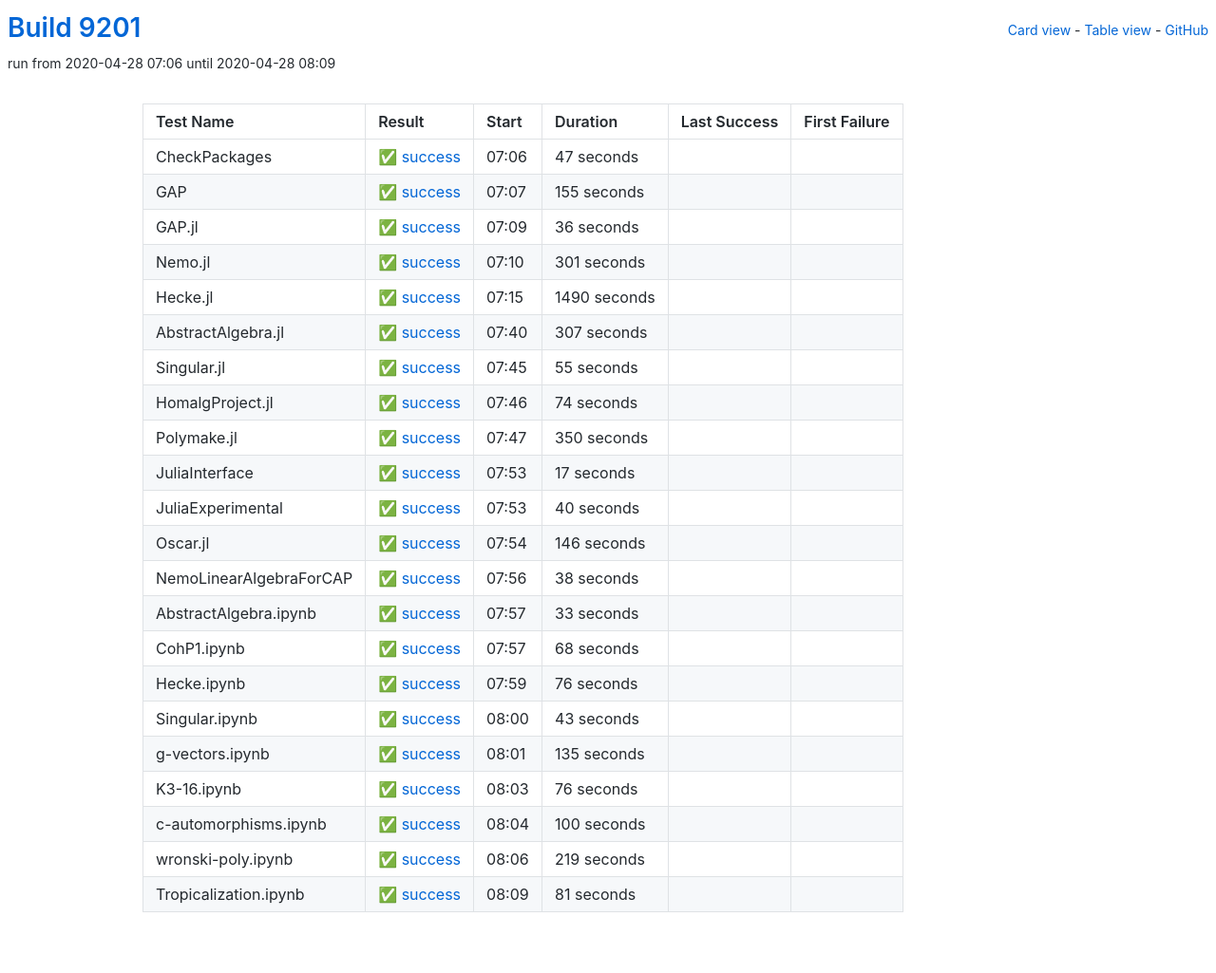
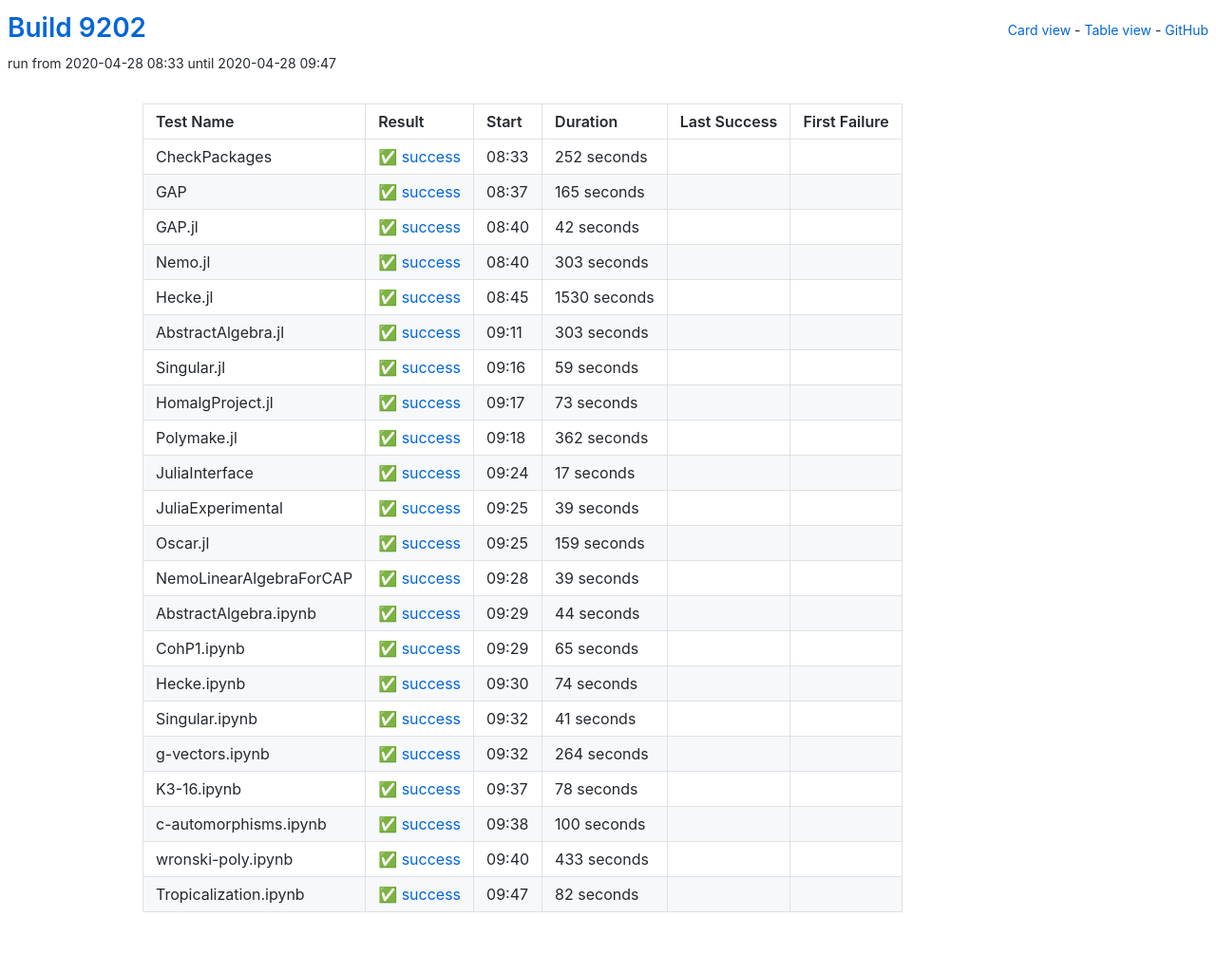
Before and after one commit to oscar-system/oscar-ci-status, a Jekyll site: the page built from table.html, in a window 1280 px wide. Shown: the whole page at 95% size. Built offline with Jekyll 4.4.1, drawn with Linux system fonts in a browser that asks for light colours.

Commit message:
Build 9202

```diff
--- a/_data/ci.yml
+++ b/_data/ci.yml
@@ -1,82 +1,170 @@
-build: 9201
-build_url: https://oscarci.mathematik.uni-kl.de/job/oscar/9201/
+build: 9202
+build_url: https://oscarci.mathematik.uni-kl.de/job/oscar/9202/
 job: oscar
 tests:
-- duration: 47
+- duration: 252
   exitcode: 0
   first_failure: false
   first_failure_url: null
   last_success: false
   last_success_url: null
-  log: https://oscarci.mathematik.uni-kl.de/job/oscar/9201/artifact/logs/build-9201/CheckPackages.log
+  log: https://oscarci.mathematik.uni-kl.de/job/oscar/9202/artifact/logs/build-9202/CheckPackages.log
   name: CheckPackages
-  start: 2020-04-28 07:06
+  start: 2020-04-28 08:33
   status: success
   success: true
-- duration: 155
+- duration: 165
   exitcode: 0
   first_failure: false
   first_failure_url: null
   last_success: false
   last_success_url: null
-  log: https://oscarci.mathematik.uni-kl.de/job/oscar/9201/artifact/logs/build-9201/GAP.log
+  log: https://oscarci.mathematik.uni-kl.de/job/oscar/9202/artifact/logs/build-9202/GAP.log
   name: GAP
-  start: 2020-04-28 07:07
+  start: 2020-04-28 08:37
   status: success
   success: true
-- duration: 36
+- duration: 42
   exitcode: 0
   first_failure: false
   first_failure_url: null
   last_success: false
   last_success_url: null
-  log: https://oscarci.mathematik.uni-kl.de/job/oscar/9201/artifact/logs/build-9201/GAP.jl.log
+  log: https://oscarci.mathematik.uni-kl.de/job/oscar/9202/artifact/logs/build-9202/GAP.jl.log
   name: GAP.jl
-  start: 2020-04-28 07:09
+  start: 2020-04-28 08:40
   status: success
   success: true
-- duration: 301
+- duration: 303
   exitcode: 0
   first_failure: false
   first_failure_url: null
   last_success: false
   last_success_url: null
-  log: https://oscarci.mathematik.uni-kl.de/job/oscar/9201/artifact/logs/build-9201/Nemo.jl.log
+  log: https://oscarci.mathematik.uni-kl.de/job/oscar/9202/artifact/logs/build-9202/Nemo.jl.log
   name: Nemo.jl
-  start: 2020-04-28 07:10
+  start: 2020-04-28 08:40
   status: success
   success: true
-- duration: 1490
+- duration: 1530
   exitcode: 0
   first_failure: false
   first_failure_url: null
   last_success: false
   last_success_url: null
-  log: https://oscarci.mathematik.uni-kl.de/job/oscar/9201/artifact/logs/build-9201/Hecke.jl.log
+  log: https://oscarci.mathematik.uni-kl.de/job/oscar/9202/artifact/logs/build-9202/Hecke.jl.log
   name: Hecke.jl
-  start: 2020-04-28 07:15
+  start: 2020-04-28 08:45
   status: success
   success: true
-- duration: 307
+- duration: 303
   exitcode: 0
   first_failure: false
   first_failure_url: null
   last_success: false
   last_success_url: null
-  log: https://oscarci.mathematik.uni-kl.de/job/oscar/9201/artifact/logs/build-9201/AbstractAlgebra.jl.log
+  log: https://oscarci.mathematik.uni-kl.de/job/oscar/9202/artifact/logs/build-9202/AbstractAlgebra.jl.log
   name: AbstractAlgebra.jl
-  start: 2020-04-28 07:40
+  start: 2020-04-28 09:11
   status: success
   success: true
-- duration: 55
+- duration: 59
   exitcode: 0
   first_failure: false
   first_failure_url: null
   last_success: false
   last_success_url: null
-  log: https://oscarci.mathematik.uni-kl.de/job/oscar/9201/artifact/logs/build-9201/Singular.jl.log
+  log: https://oscarci.mathematik.uni-kl.de/job/oscar/9202/artifact/logs/build-9202/Singular.jl.log
   name: Singular.jl
-  start: 2020-04-28 07:45
+  start: 2020-04-28 09:16
+  status: success
+  success: true
+- duration: 73
+  exitcode: 0
+  first_failure: false
+  first_failure_url: null
+  last_success: false
+  last_success_url: null
+  log: https://oscarci.mathematik.uni-kl.de/job/oscar/9202/artifact/logs/build-9202/HomalgProject.jl.log
+  name: HomalgProject.jl
+  start: 2020-04-28 09:17
+  status: success
+  success: true
+- duration: 362
+  exitcode: 0
+  first_failure: false
+  first_failure_url: null
+  last_success: false
+  last_success_url: null
+  log: https://oscarci.mathematik.uni-kl.de/job/oscar/9202/artifact/logs/build-9202/Polymake.jl.log
+  name: Polymake.jl
+  start: 2020-04-28 09:18
+  status: success
+  success: true
+- duration: 17
+  exitcode: 0
+  first_failure: false
+  first_failure_url: null
+  last_success: false
+  last_success_url: null
+  log: https://oscarci.mathematik.uni-kl.de/job/oscar/9202/artifact/logs/build-9202/JuliaInterface.log
+  name: JuliaInterface
+  start: 2020-04-28 09:24
+  status: success
+  success: true
+- duration: 39
+  exitcode: 0
+  first_failure: false
+  first_failure_url: null
+  last_success: false
+  last_success_url: null
+  log: https://oscarci.mathematik.uni-kl.de/job/oscar/9202/artifact/logs/build-9202/JuliaExperimental.log
+  name: JuliaExperimental
+  start: 2020-04-28 09:25
+  status: success
+  success: true
+- duration: 159
+  exitcode: 0
+  first_failure: false
+  first_failure_url: null
+  last_success: false
+  last_success_url: null
+  log: https://oscarci.mathematik.uni-kl.de/job/oscar/9202/artifact/logs/build-9202/Oscar.jl.log
+  name: Oscar.jl
+  start: 2020-04-28 09:25
+  status: success
+  success: true
+- duration: 39
+  exitcode: 0
+  first_failure: false
+  first_failure_url: null
+  last_success: false
+  last_success_url: null
+  log: https://oscarci.mathematik.uni-kl.de/job/oscar/9202/artifact/logs/build-9202/NemoLinearAlgebraForCAP.log
+  name: NemoLinearAlgebraForCAP
+  start: 2020-04-28 09:28
+  status: success
+  success: true
+- duration: 44
+  exitcode: 0
+  first_failure: false
+  first_failure_url: null
+  last_success: false
+  last_success_url: null
+  log: https://oscarci.mathematik.uni-kl.de/job/oscar/9202/artifact/logs/build-9202/AbstractAlgebra.ipynb.log
+  name: AbstractAlgebra.ipynb
+  start: 2020-04-28 09:29
+  status: success
+  success: true
+- duration: 65
+  exitcode: 0
+  first_failure: false
+  first_failure_url: null
+  last_success: false
+  last_success_url: null
+  log: https://oscarci.mathematik.uni-kl.de/job/oscar/9202/artifact/logs/build-9202/CohP1.ipynb.log
+  name: CohP1.ipynb
+  start: 2020-04-28 09:29
   status: success
   success: true
 - duration: 74
@@ -85,130 +173,42 @@ tests:
   first_failure_url: null
   last_success: false
   last_success_url: null
-  log: https://oscarci.mathematik.uni-kl.de/job/oscar/9201/artifact/logs/build-9201/HomalgProject.jl.log
-  name: HomalgProject.jl
-  start: 2020-04-28 07:46
+  log: https://oscarci.mathematik.uni-kl.de/job/oscar/9202/artifact/logs/build-9202/Hecke.ipynb.log
+  name: Hecke.ipynb
+  start: 2020-04-28 09:30
   status: success
   success: true
-- duration: 350
+- duration: 41
   exitcode: 0
   first_failure: false
   first_failure_url: null
   last_success: false
   last_success_url: null
-  log: https://oscarci.mathematik.uni-kl.de/job/oscar/9201/artifact/logs/build-9201/Polymake.jl.log
-  name: Polymake.jl
-  start: 2020-04-28 07:47
+  log: https://oscarci.mathematik.uni-kl.de/job/oscar/9202/artifact/logs/build-9202/Singular.ipynb.log
+  name: Singular.ipynb
+  start: 2020-04-28 09:32
   status: success
   success: true
-- duration: 17
+- duration: 264
   exitcode: 0
   first_failure: false
   first_failure_url: null
   last_success: false
   last_success_url: null
-  log: https://oscarci.mathematik.uni-kl.de/job/oscar/9201/artifact/logs/build-9201/JuliaInterface.log
-  name: JuliaInterface
-  start: 2020-04-28 07:53
+  log: https://oscarci.mathematik.uni-kl.de/job/oscar/9202/artifact/logs/build-9202/g-vectors.ipynb.log
+  name: g-vectors.ipynb
+  start: 2020-04-28 09:32
   status: success
   success: true
-- duration: 40
+- duration: 78
   exitcode: 0
   first_failure: false
   first_failure_url: null
   last_success: false
   last_success_url: null
-  log: https://oscarci.mathematik.uni-kl.de/job/oscar/9201/artifact/logs/build-9201/JuliaExperimental.log
-  name: JuliaExperimental
-  start: 2020-04-28 07:53
-  status: success
-  success: true
-- duration: 146
-  exitcode: 0
-  first_failure: false
-  first_failure_url: null
-  last_success: false
-  last_success_url: null
-  log: https://oscarci.mathematik.uni-kl.de/job/oscar/9201/artifact/logs/build-9201/Oscar.jl.log
-  name: Oscar.jl
-  start: 2020-04-28 07:54
-  status: success
-  success: true
-- duration: 38
-  exitcode: 0
-  first_failure: false
-  first_failure_url: null
-  last_success: false
-  last_success_url: null
-  log: https://oscarci.mathematik.uni-kl.de/job/oscar/9201/artifact/logs/build-9201/NemoLinearAlgebraForCAP.log
-  name: NemoLinearAlgebraForCAP
-  start: 2020-04-28 07:56
-  status: success
-  success: true
-- duration: 33
-  exitcode: 0
-  first_failure: false
-  first_failure_url: null
-  last_success: false
-  last_success_url: null
-  log: https://oscarci.mathematik.uni-kl.de/job/oscar/9201/artifact/logs/build-9201/AbstractAlgebra.ipynb.log
-  name: AbstractAlgebra.ipynb
-  start: 2020-04-28 07:57
-  status: success
-  success: true
-- duration: 68
-  exitcode: 0
-  first_failure: false
-  first_failure_url: null
-  last_success: false
-  last_success_url: null
-  log: https://oscarci.mathematik.uni-kl.de/job/oscar/9201/artifact/logs/build-9201/CohP1.ipynb.log
-  name: CohP1.ipynb
-  start: 2020-04-28 07:57
-  status: success
-  success: true
-- duration: 76
-  exitcode: 0
-  first_failure: false
-  first_failure_url: null
-  last_success: false
-  last_success_url: null
-  log: https://oscarci.mathematik.uni-kl.de/job/oscar/9201/artifact/logs/build-9201/Hecke.ipynb.log
-  name: Hecke.ipynb
-  start: 2020-04-28 07:59
-  status: success
-  success: true
-- duration: 43
-  exitcode: 0
-  first_failure: false
-  first_failure_url: null
-  last_success: false
-  last_success_url: null
-  log: https://oscarci.mathematik.uni-kl.de/job/oscar/9201/artifact/logs/build-9201/Singular.ipynb.log
-  name: Singular.ipynb
-  start: 2020-04-28 08:00
-  status: success
-  success: true
-- duration: 135
-  exitcode: 0
-  first_failure: false
-  first_failure_url: null
-  last_success: false
-  last_success_url: null
-  log: https://oscarci.mathematik.uni-kl.de/job/oscar/9201/artifact/logs/build-9201/g-vectors.ipynb.log
-  name: g-vectors.ipynb
-  start: 2020-04-28 08:01
-  status: success
-  success: true
-- duration: 76
-  exitcode: 0
-  first_failure: false
-  first_failure_url: null
-  last_success: false
-  last_success_url: null
-  log: https://oscarci.mathematik.uni-kl.de/job/oscar/9201/artifact/logs/build-9201/K3-16.ipynb.log
+  log: https://oscarci.mathematik.uni-kl.de/job/oscar/9202/artifact/logs/build-9202/K3-16.ipynb.log
   name: K3-16.ipynb
-  start: 2020-04-28 08:03
+  start: 2020-04-28 09:37
   status: success
   success: true
 - duration: 100
@@ -217,30 +217,30 @@ tests:
   first_failure_url: null
   last_success: false
   last_success_url: null
-  log: https://oscarci.mathematik.uni-kl.de/job/oscar/9201/artifact/logs/build-9201/c-automorphisms.ipynb.log
+  log: https://oscarci.mathematik.uni-kl.de/job/oscar/9202/artifact/logs/build-9202/c-automorphisms.ipynb.log
   name: c-automorphisms.ipynb
-  start: 2020-04-28 08:04
+  start: 2020-04-28 09:38
   status: success
   success: true
-- duration: 219
+- duration: 433
   exitcode: 0
   first_failure: false
   first_failure_url: null
   last_success: false
   last_success_url: null
-  log: https://oscarci.mathematik.uni-kl.de/job/oscar/9201/artifact/logs/build-9201/wronski-poly.ipynb.log
+  log: https://oscarci.mathematik.uni-kl.de/job/oscar/9202/artifact/logs/build-9202/wronski-poly.ipynb.log
   name: wronski-poly.ipynb
-  start: 2020-04-28 08:06
+  start: 2020-04-28 09:40
   status: success
   success: true
-- duration: 81
+- duration: 82
   exitcode: 0
   first_failure: false
   first_failure_url: null
   last_success: false
   last_success_url: null
-  log: https://oscarci.mathematik.uni-kl.de/job/oscar/9201/artifact/logs/build-9201/Tropicalization.ipynb.log
+  log: https://oscarci.mathematik.uni-kl.de/job/oscar/9202/artifact/logs/build-9202/Tropicalization.ipynb.log
   name: Tropicalization.ipynb
-  start: 2020-04-28 08:09
+  start: 2020-04-28 09:47
   status: success
   success: true
```
Also changed, not shown: README.md.
